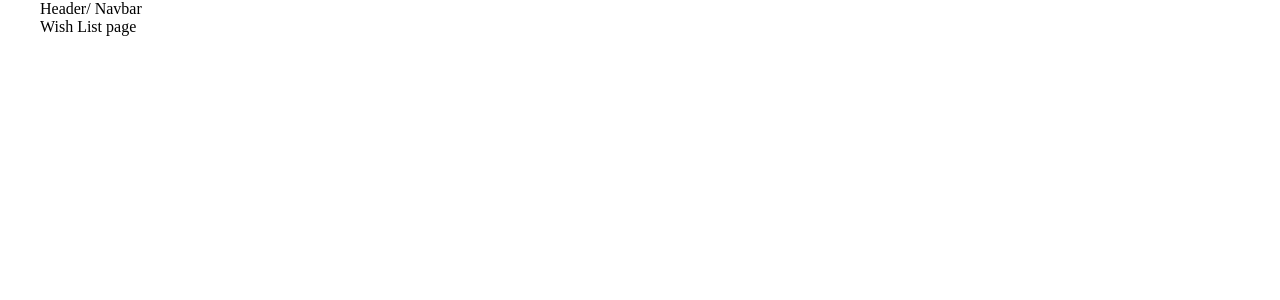
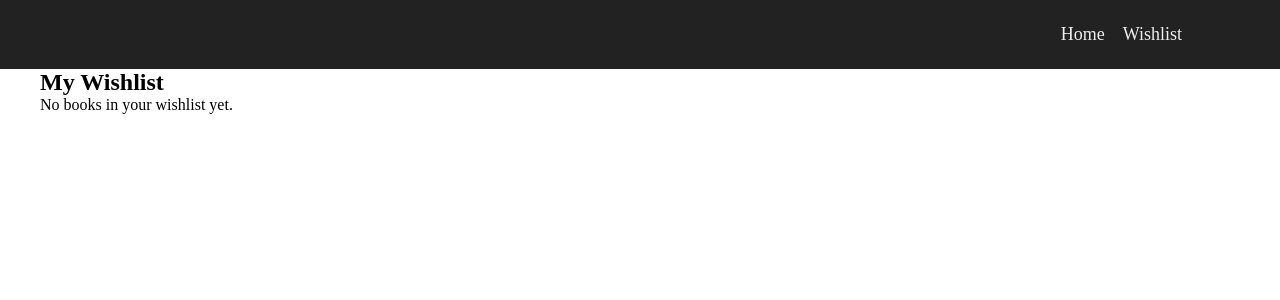
Before and after one commit to risalshahed/zepto-apps-task, a React (Vite) app: page /wishlist in a window 1280 px wide. Shown: the top 300 px of the page. Built offline with nearby package versions, Linux system fonts and the light colour scheme; no server answers.

Commit message:
wishlist locally saved

```diff
--- a/src/App.css
+++ b/src/App.css
@@ -1,19 +1,12 @@
+/* Global Styles */
 * {
   padding: 0;
   margin: 0;
   box-sizing: border-box;
 }
-
-body {
-  max-width: 1200px;
-  margin: auto;
-}
-
+/* Button Styles */
 button {
   cursor: pointer;
-}
-
-button {
   margin: 24px 32px;
   padding: 12px 24px;
   background-color: blue;
@@ -21,10 +14,36 @@ button {
   border: none;
   border-radius: 12px;
 }
-
 button:disabled {
   opacity: 0.6;
   cursor: not-allowed;
+}
+button:hover {
+  background-color: darkblue;
+}
+/* Navbar Styles */
+nav {
+  background-color: #222;
+  padding: 24px;
+}
+nav ul {
+  padding: 0 6%;
+  display: flex;
+  justify-content: end;
+  gap: 0 18px;
+}
+nav li {
+  list-style-type: none;
+  color: #eee;
+  font-size: 18px;
+}
+nav a {
+  text-decoration: none;
+}
+/* Main Sections' styles */
+main {
+  max-width: 1200px;
+  margin: auto;
 }
 
 #btn-parent {
@@ -32,12 +51,9 @@ button:disabled {
   justify-content: center;
 }
 
-button:hover {
-  background-color: darkblue;
-}
-
 .all-books {
   display: grid;
+  margin: 32px 0;
   grid-template-columns: repeat(4, 1fr);
   gap: 32px 3%;
 }
--- a/src/App.jsx
+++ b/src/App.jsx
@@ -9,10 +9,12 @@ function App() {
   return (
     <BooksProvider>
       <Navbar />
-      <Routes>
-        <Route path='/' Component={Home} />
-        <Route path='/wishlist' Component={WishList} />
-      </Routes>
+      <main>
+        <Routes>
+          <Route path='/' Component={Home} />
+          <Route path='/wishlist' Component={WishList} />
+        </Routes>
+      </main>
     </BooksProvider>
   )
 }
--- a/src/components/Books/Books.jsx
+++ b/src/components/Books/Books.jsx
@@ -3,9 +3,9 @@ import useFetchBooks from '../../hooks/useFetchBooks';
 import Loading from '../Loading';
 import BookCard from './BookCard';
 
-const Books = () => {
+const Books = ({ filterWishlist = false }) => {
   const [page, setPage] = useState(1);
-  const { books, isLoading, toggleWishlist, isBookWishlisted } = useFetchBooks(page);
+  const { books, isLoading, wishlist, toggleWishlist, isBookWishlisted } = useFetchBooks(page);
 
   // console.log(books?.results);
 
@@ -17,6 +17,11 @@ const Books = () => {
     books.next && setPage(prev => prev + 1)
   }
 
+  // Conditionally render books based on filterWishlist prop
+  const displayedBooks = filterWishlist ? wishlist : books?.results;
+
+  // console.log('In Books Component', displayedBooks);
+
   let content;
 
   if(isLoading) {
@@ -27,7 +32,7 @@ const Books = () => {
     content = (
       <div className='all-books'>
         {
-          books?.results?.map(book =>
+          displayedBooks?.map(book =>
             <BookCard
               key={book.id}
               book={book}
@@ -42,9 +47,12 @@ const Books = () => {
 
   return (
     <>
-      <h2>Page No: {page}</h2>
-      <b>{books?.results?.length}</b>
+      { filterWishlist || <h2>Page No: {page}</h2> }
+      { filterWishlist || <b>{displayedBooks?.length}</b> }
       { content }
+      {
+        filterWishlist || (
+          <>
             <div id='btn-parent'>
               <button onClick={handlePrevious} disabled={page === 1}>
                 Previous
@@ -64,8 +72,11 @@ const Books = () => {
                 Last Page
               </button>
             </div>
+            <h2>Page No: {page}</h2>
+          </>
+        )
+      }
 
-      <h2>Page No: {page}</h2>
     </>
   );
 }
--- a/src/components/Loading.jsx
+++ b/src/components/Loading.jsx
@@ -1,5 +1,3 @@
-import React from 'react';
-
 const Loading = () => {
   return (
     <div>
--- a/src/components/Navbar.jsx
+++ b/src/components/Navbar.jsx
@@ -1,8 +1,21 @@
+import { Link } from "react-router-dom";
+
 const Navbar = () => {
   return (
-    <header>
-      Header/ Navbar
-    </header>
+    <nav>
+      <ul>
+        <Link to='/'>
+          <li>
+            Home
+          </li>
+        </Link>
+        <Link to='/wishlist'>
+          <li>
+            Wishlist
+          </li>
+        </Link>
+        </ul>
+    </nav>
   );
 }
 
--- a/src/hooks/useFetchBooks.js
+++ b/src/hooks/useFetchBooks.js
@@ -1,13 +1,21 @@
 import { useState, useEffect, useContext } from 'react';
 import { BooksContext } from '../context/BooksContext';
 
-const useFetchBooks = (page) => {
+const useFetchBooks = (page = 1) => {
   const [books, setBooks] = useContext(BooksContext);
-  // const [books, setBooks] = useState([]);
   const [isLoading, setIsLoading] = useState(true);
   // wishlist
-  const [wishlist, setWishlist] = useState([]);
-  // const [wishlist, setWishlist] = useState(JSON.parse(localStorage.getItem('wishlist')) || []);
+  // const [wishlist, setWishlist] = useState([]);
+  const getInitialWishlist = () => {
+    try {
+      return JSON.parse(localStorage.getItem('wishlist')) || [];
+    } catch (error) {
+      console.error("Error parsing wishlist from localStorage", error);
+      return [];
+    }
+  };
+  // wishlist
+  const [wishlist, setWishlist] = useState(getInitialWishlist);
 
   useEffect(() => {
     const fetchBooks = async (pageNum) => {
@@ -46,7 +54,7 @@ const useFetchBooks = (page) => {
       fetchBooks(page - 1); // Pre-fetch previous page
     }
 
-  }, [page]);
+  }, [page, setBooks]);
 
   // *********** Wishlist related side effects ***********
   // Load wishlist from localStorage when the hook is initialized
@@ -63,15 +71,20 @@ const useFetchBooks = (page) => {
   // Toggle Wishlist: Add/remove books from the wishlist
   const toggleWishlist = book => {
     if (wishlist.some(wishlistedBook => wishlistedBook.id === book.id)) {
-      setWishlist(wishlist.filter((wishlistedBook) => wishlistedBook.id !== book.id));
+      setWishlist(wishlist.filter(wishlistedBook => wishlistedBook.id !== book.id));
     } else {
       setWishlist([...wishlist, book]);
     }
   };
 
-  const isBookWishlisted = bookId => {
-    return wishlist.some(book => book.id === bookId);
-  };
+  // const toggleWishlist = (book) => {
+  //   const updatedWishlist = wishlist.some((b) => b.id === book.id)
+  //     ? wishlist.filter((b) => b.id !== book.id)
+  //     : [...wishlist, book];
+  //   setWishlist(updatedWishlist);
+  // };
+
+  const isBookWishlisted = bookId => wishlist.some(book => book.id === bookId);
 
   return { books, isLoading, wishlist, toggleWishlist, isBookWishlisted };
 };
--- a/src/pages/WishList.jsx
+++ b/src/pages/WishList.jsx
@@ -1,9 +1,21 @@
-const WishList = () => {
+import Books from "../components/Books/Books";
+import useFetchBooks from '../hooks/useFetchBooks'; // Import the custom hook
+
+const Wishlist = () => {
+  const { wishlist } = useFetchBooks(); // Get the wishlist from the hook
+
+  // console.log('In wishlist page', wishlist);
+
   return (
-    <div>
-      Wish List page
-    </div>
+    <>
+      <h2>My Wishlist</h2>
+      {wishlist.length > 0 ? (
+        <Books filterWishlist={true} />
+      ) : (
+        <p>No books in your wishlist yet.</p>
+      )}
+    </>
   );
-}
+};
 
-export default WishList;
+export default Wishlist;
```
Lines whose indentation alone changed are shown as unchanged.
